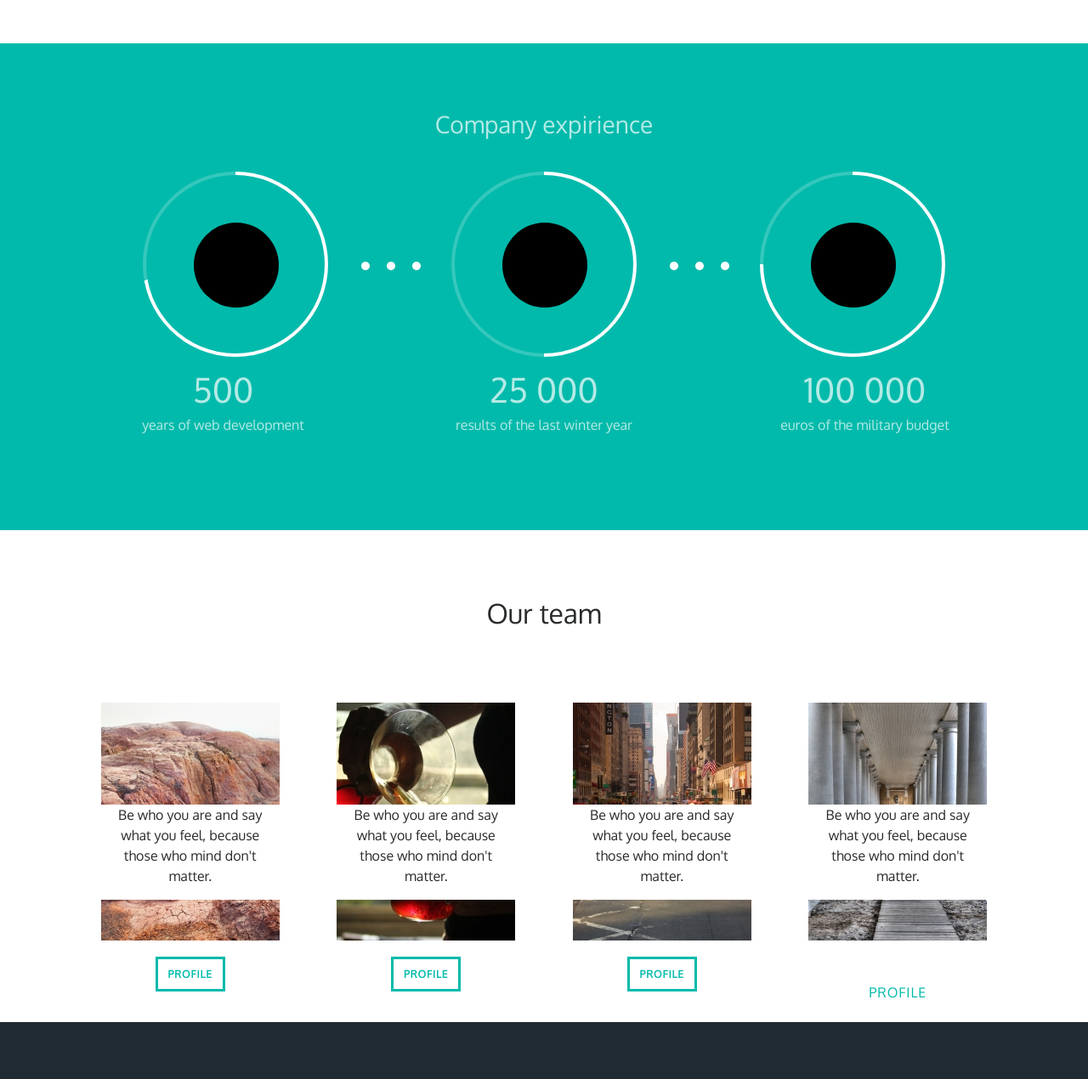
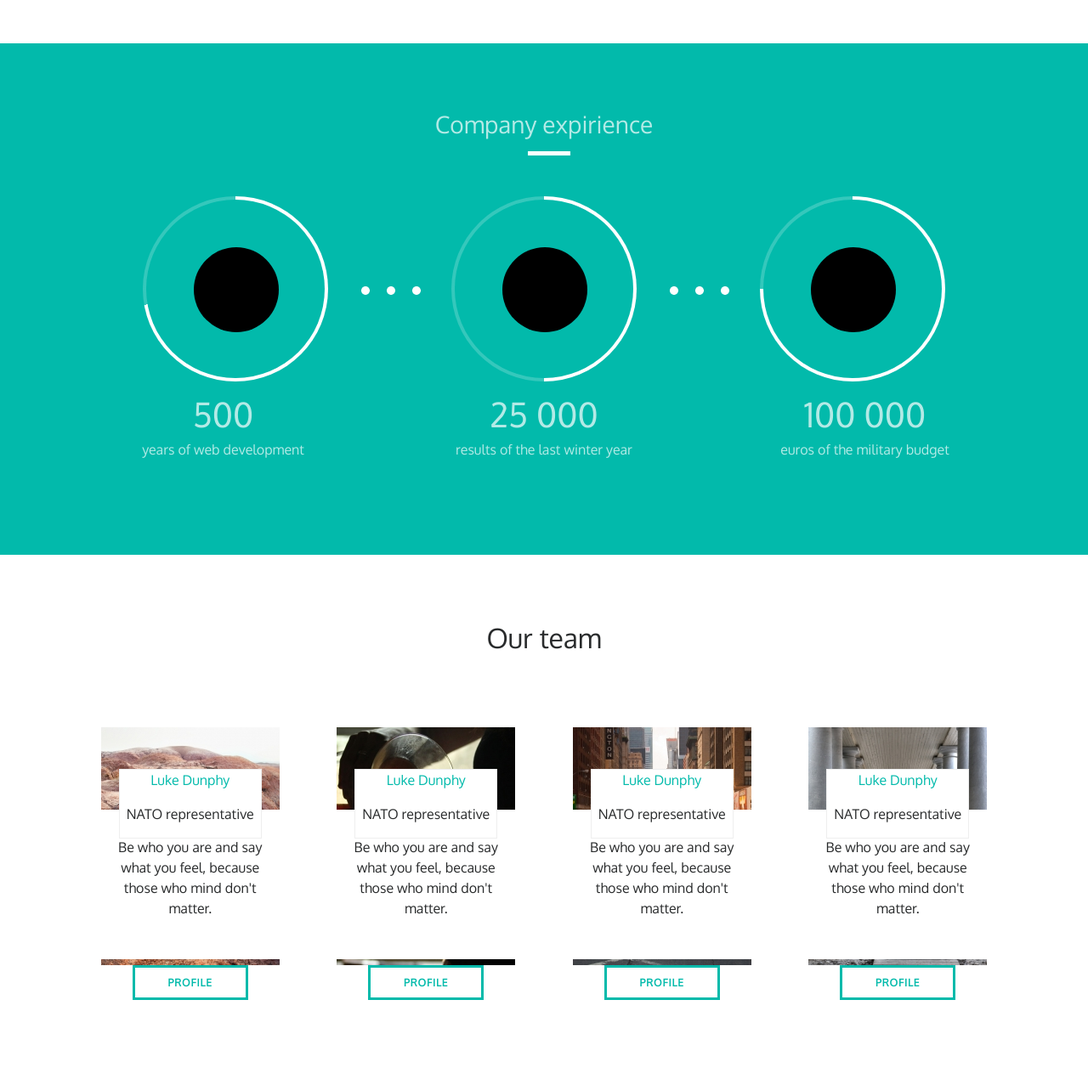
Before and after one commit to BzaBza/portfoli-home-work, a website: page app/index.html in a window 1280 px wide. Shown: the part 4060-5330 px from the top of the page at 85% size. Drawn offline with nearby package versions, Linux system fonts and the light colour scheme; a script that the page names is missing.

Commit message:
restyle our team section

```diff
--- a/app/index.html
+++ b/app/index.html
@@ -217,8 +217,8 @@
         </h2>
     </header>
     <div class="container d-flex  flex-wrap justify-content-center">
-        <ul class="d-flex flex-wrap">
-            <li class="post"><img src="graphic/blog-post/placeimg_290_220_any.jpg" alt="">
+        <ul class="d-flex flex-wrap justify-content-center">
+            <li class="post"><img src="graphic/blog-post/placeimg_290_220_any.jpg" alt="photo">
                 <h3><a href="#" class="main-color">Runway to Red Carpet: Awards Season</a></h3>
                 <p>Her father worked on oil rigs and farms that through most of the Depression. But it is a new story
                     that has seared into my genetic.</p>
@@ -226,7 +226,7 @@
                     <a href="#" class="main-color">Learn more</a><a href="#" class="comments">450</a>
                 </div>
             </li>
-            <li class="post"><img src="graphic/blog-post/placeimg_290_220_any.png" alt="">
+            <li class="post"><img src="graphic/blog-post/placeimg_290_220_any.png" alt="photo">
                 <h3><a href="#" class="main-color">Runway to Red Carpet: Awards Season</a></h3>
                 <p>Her father worked on oil rigs and farms that through most of the Depression. But it is a new story
                     that has seared into my genetic.</p>
@@ -234,7 +234,7 @@
                     <a href="#" class="main-color">Learn more</a><a href="#" class="comments">450</a>
                 </div>
             </li>
-            <li class="post"><img src="graphic/blog-post/placeimg_290_220_any%20(1).jpg" alt="">
+            <li class="post"><img src="graphic/blog-post/placeimg_290_220_any%20(1).jpg" alt="photo">
                 <h3><a href="#" class="main-color">Runway to Red Carpet: Awards Season</a></h3>
                 <p>Her father worked on oil rigs and farms that through most of the Depression. But it is a new
                     story
@@ -289,47 +289,51 @@
     </header>
     <ul class="our-team-list d-flex container justify-content-center flex-row text-center flex-wrap">
         <li class="col-md-3 d-flex justify-content-center flex-wrap align-items-end">
-            <img src="graphic/our-team/placeimg_210_280_any.jpg" alt="">
-            <div class="our-team-list-content">
+            <img src="graphic/our-team/placeimg_210_280_any.jpg" alt="photo">
+            <div class="our-team-list-content d-flex flex-wrap justify-content-center">
+                <div class="back-info"><p class="name main-color">Luke Dunphy</p><p>NATO representative</p></div>
                 <p class="container">Be who you are and say what you feel, because those who mind don't
                     matter.</p>
                 <a href="#"></a>
             </div>
-            <button class="button our-team-button" type="button">profile</button>
+            <div class="container"><button class="button our-team-button" type="button">profile</button></div>
         </li>
         <li class="col-md-3  d-flex justify-content-center flex-wrap align-items-end">
-            <img src="graphic/our-team/placeimg_210_280_any%20(1).jpg" alt="">
-            <div class="our-team-list-content">
+            <img src="graphic/our-team/placeimg_210_280_any%20(1).jpg" alt="photo">
+            <div class="our-team-list-content  d-flex flex-wrap justify-content-center">
+                <div class="back-info"><p class="name main-color">Luke Dunphy</p><p>NATO representative</p></div>
                 <p class="container">Be who you are and say what you feel, because those who mind don't
                     matter.</p>
                 <a href="#"></a>
             </div>
-            <button class="button our-team-button" type="button">profile</button>
+            <div class="container"><button class="button our-team-button" type="button">profile</button></div>
         </li>
         <li class="col-md-3  d-flex justify-content-center flex-wrap align-items-end">
-            <img src="graphic/our-team/placeimg_210_280_any%20(2).jpg" alt="">
-            <div class="our-team-list-content">
+            <img src="graphic/our-team/placeimg_210_280_any%20(2).jpg" alt="photo">
+            <div class="our-team-list-content d-flex flex-wrap justify-content-center">
+                <div class="back-info"><p class="name main-color">Luke Dunphy</p><p>NATO representative</p></div>
                 <p class="container">Be who you are and say what you feel, because those who mind don't
                     matter.</p>
                 <a href="#"></a>
             </div>
-            <button class="button our-team-button" type="button">profile</button>
+            <div class="container"><button class="button our-team-button" type="button">profile</button></div>
         </li>
         <li class="col-md-3  d-flex justify-content-center flex-wrap align-items-end">
-            <img src="graphic/our-team/placeimg_210_280_any%20(4).jpg" alt="">
-            <div class="our-team-list-content">
+            <img src="graphic/our-team/placeimg_210_280_any%20(4).jpg" alt="photo">
+            <div class="our-team-list-content d-flex flex-wrap justify-content-center">
+                <div class="back-info"><p class="name main-color">Luke Dunphy</p><p>NATO representative</p></div>
                 <p class="container">Be who you are and say what you feel, because those who mind don't
                     matter.</p>
                 <a href="#"></a>
             </div>
-            <button class="button our-team-button btn" type="button">profile</button>
+            <div class="container"><button class="button our-team-button" type="button">profile</button></div>
         </li>
     </ul>
 </section>
 
 
 <footer class="main-footer">
-    <ul class="d-flex container">
+    <ul class="d-flex container flex-wrap">
         <li class="col-md-3">
             <header class="">Get in touch</header>
             <ul>
--- a/app/sass-styles/index-style/expirience.sass
+++ b/app/sass-styles/index-style/expirience.sass
@@ -16,3 +16,11 @@
   @media (max-width: 1000px)
     li
       margin: 0
+
+.expirience-header:after
+  display: flex
+  margin: 1em 0 1em 48.5%
+  content: ""
+  background: #ffffff
+  width: 50px
+  height: 5px
--- a/app/sass-styles/index-style/our-team.sass
+++ b/app/sass-styles/index-style/our-team.sass
@@ -8,13 +8,23 @@
     list-style: none
   li:hover
     .our-team-list-content
-      display: none
+      display: none!important
 
 .our-team-list-content
   width: 210px
   background: #ffffff
   position: absolute
   margin-bottom: 3em
+  padding-top: 2em
+  padding-bottom: 2em
 
 .our-team-button
-  margin-bottom: -5em
+  width: 136px
+
+
+.back-info
+  width: 80%
+  border: 1px solid #eeeeee
+  position: absolute
+  margin-top: -5em
+  background: #ffffff
--- a/app/style/index-styles/index-style.css
+++ b/app/style/index-styles/index-style.css
@@ -48,6 +48,14 @@
   @media (max-width: 1000px) {
     .radial-info li {
       margin: 0; } }
+
+.expirience-header:after {
+  display: flex;
+  margin: 1em 0 1em 48.5%;
+  content: "";
+  background: #ffffff;
+  width: 50px;
+  height: 5px; }
 
 .super-features {
   padding: 5em 0 5em 0; }
@@ -152,16 +160,25 @@
   list-style: none; }
 
 .our-team-list li:hover .our-team-list-content {
-  display: none; }
+  display: none !important; }
 
 .our-team-list-content {
   width: 210px;
   background: #ffffff;
   position: absolute;
-  margin-bottom: 3em; }
+  margin-bottom: 3em;
+  padding-top: 2em;
+  padding-bottom: 2em; }
 
 .our-team-button {
-  margin-bottom: -5em; }
+  width: 136px; }
+
+.back-info {
+  width: 80%;
+  border: 1px solid #eeeeee;
+  position: absolute;
+  margin-top: -5em;
+  background: #ffffff; }
 
 .latest-posts {
   margin: 5em 0 5em 0; }
```
